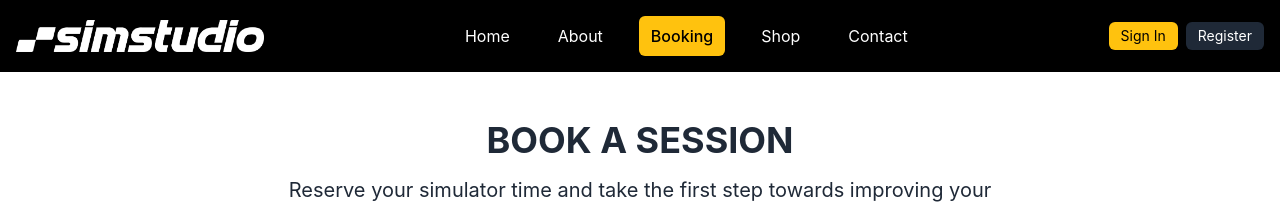
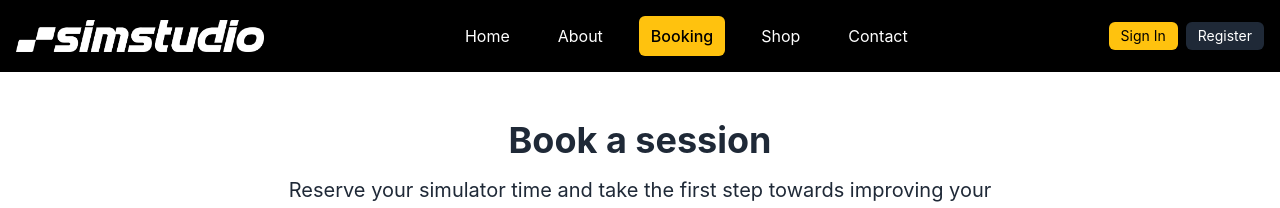
Before and after one commit to OpenGippsland/SimStudio-v2, a Next.js app: page /booking in a window 1280 px wide. Shown: the top 208 px of the page. Built offline with nearby package versions, Linux system fonts and the light colour scheme; no server answers; the database is empty.

Commit message:
small design changes

```diff
--- a/pages/booking.tsx
+++ b/pages/booking.tsx
@@ -52,7 +52,7 @@ export default function BookingPage() {
 
       {/* Page Header */}
       <PageHeader
-        title="BOOK A SESSION"
+        title="Book a session"
         subtitle="Reserve your simulator time and take the first step towards improving your driving skills."
         useCarbonBg={false}
       />
--- a/pages/checkout/success.tsx
+++ b/pages/checkout/success.tsx
@@ -424,7 +424,7 @@ export default function CheckoutSuccess() {
   return (
     <div className="container mx-auto py-8">
       <div className="max-w-md mx-auto bg-white rounded-lg shadow p-6">
-        <h1 className="text-2xl font-bold mb-4">Payment Confirmation</h1>
+        <h1 className="text-2xl font-bold mb-4">Confirmation</h1>
 
         {loading && verificationStatus === 'pending' ? (
           <div className="flex flex-col items-center justify-center py-8">
--- a/pages/contact.tsx
+++ b/pages/contact.tsx
@@ -69,7 +69,7 @@ export default function ContactPage() {
     <>
       {/* Page Header */}
       <PageHeader
-        title="CONTACT US"
+        title="Contact us"
         subtitle="Have questions or want to learn more? Get in touch with our team."
         useCarbonBg={false}
       />
```
